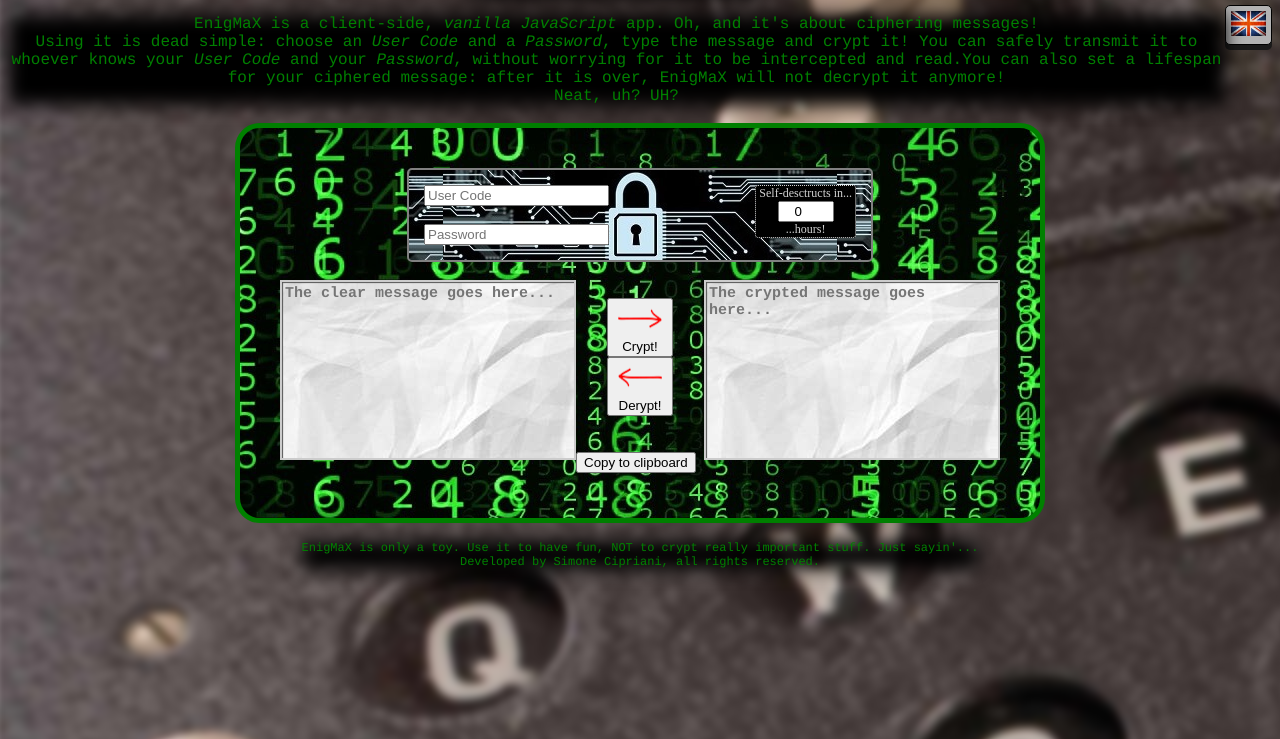
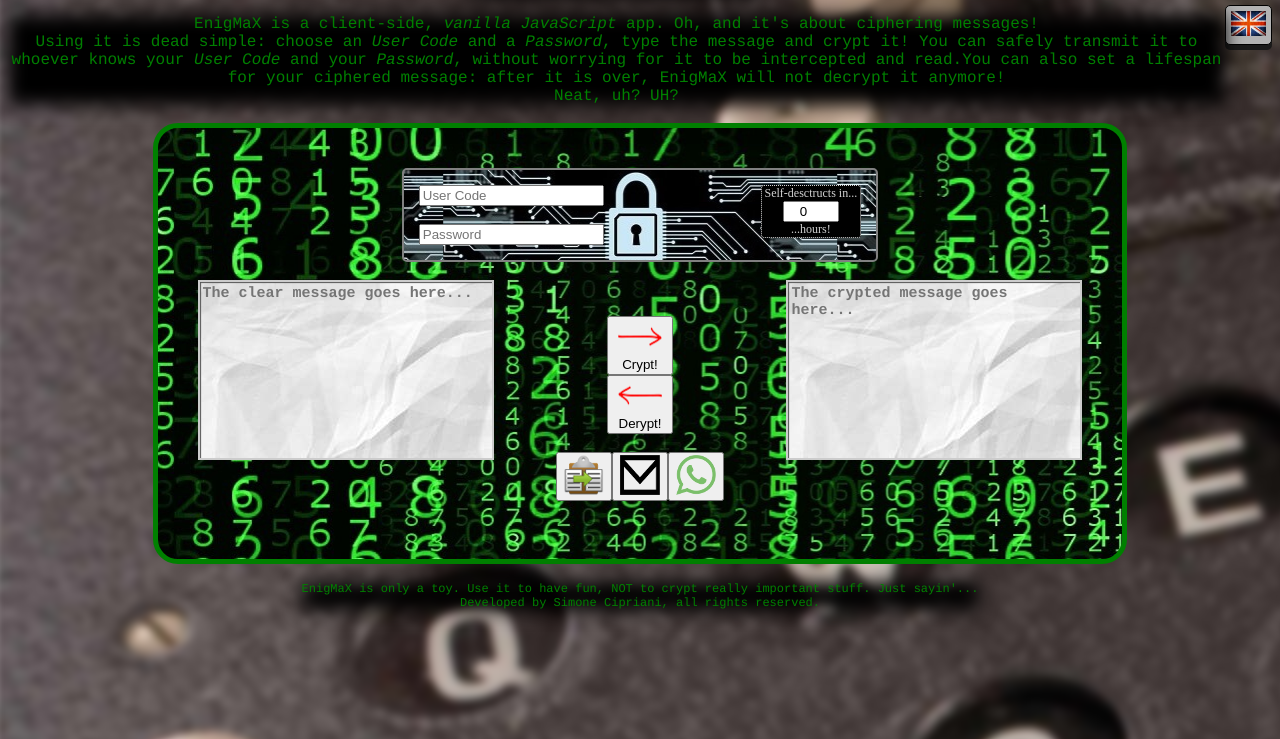
Before and after one commit to gesucca/enigmax, a plain HTML site: page public_html/index.html in a window 1280 px wide. Shown: the part 61-800 px from the top of the page. Drawn offline with nearby package versions, Linux system fonts and the light colour scheme.

Commit message:
buttons with imgs

```diff
--- a/public_html/enigMax.css
+++ b/public_html/enigMax.css
@@ -95,9 +95,9 @@ div#pedice_txt {
 	border: 5px solid green;
 	border-radius: 25px;
 
-	width: 50%;
-	min-width: 720px;
-	min-height: 310px;
+	width: 70%;
+	height: 50%;
+	min-width: 800px;
 	padding: 40px;
 
 	background: url(img/box.jpg);
@@ -110,7 +110,7 @@ div#pedice_txt {
 	border: 2px solid gray;
 	border-radius: 5px;
 
-	width: 60%;
+	width: 50%;
 	min-width: 150px;
 	padding: 15px;
 
--- a/public_html/index.html
+++ b/public_html/index.html
@@ -72,18 +72,12 @@
 			</form>
 		</div>
 		<br>
-		<!-- buttons placeholders are set on lang management with jQuery -->
 		<div style="float: left">
 			<textarea id="clearText" rows="10" cols="30"></textarea>
 		</div>
 		<div style="float: right">
 			<textarea id="cryptText" rows="10" cols="30"></textarea>
-
-
-
-
-
-		</div>
+		</div>>
 		<div style="display: table; margin: 0 auto;">
 			<br>
 			<div>
@@ -104,11 +98,19 @@
 			</div>
 			<br>
 		</div>
+		<div style="display: table; margin: 0 auto;">
+			<button class="send" id="copy" onclick="copyToClipboard(document.getElementById('cryptText'));">
+				<img src="img/copypaste.png"></img>
+			</button>
+			<button class="send" id="mail" onclick="sendEmail();">
+				<img src="img/email.png"></img>
+			</button>
+			<button class="send" id="whatsapp" onclick="sendWhatsApp();">
+				<img src="img/wa.png"></img>
+			</button>
 
+		</div>
 		<br>
-		<button id="copy" onclick="copyToClipboard(document.getElementById('cryptText'));"></button>
-
-
 	</div>
 	<br>
 	<div class="text">
--- a/public_html/js/funs.js
+++ b/public_html/js/funs.js
@@ -11,15 +11,13 @@ function setLanguage(lang) {
 
 	//switch unreachable text, such as placeholders
 	if (lang=='en') {
-		$('button[id=copy]').text('Copy to clipboard');
-		$('button[id=copy]').attr('title','This may not work on certain browsers!');
+		$('button[class=send]').attr('title','This may not work on certain browsers or devices!');
 		$('textarea[id=clearText]').attr('placeholder','The clear message goes here...');
 		$('textarea[id=cryptText]').attr('placeholder','The crypted message goes here...');
 		$('input[id=usn]').attr('placeholder','User Code');
 	}
 	if (lang=='it'){
-		$('button[id=copy]').text('Copia negli appunti');
-		$('button[id=copy]').attr('title','Questa cosa potrebbe non funzionare su qualche browser!');
+		$('button[class=send]').attr('title','Questa cosa potrebbe non funzionare su qualche browser o dispositivo!');
 		$('textarea[id=clearText]').attr('placeholder','Scrivi qui il messaggio in chiaro...');
 		$('textarea[id=cryptText]').attr('placeholder','Incolla qui il messaggio cifrato...');
 		$('input[id=usn]').attr('placeholder','Codice Utente');
@@ -77,6 +75,14 @@ function copyToClipboard(elem) {
     return succeed;
 }
 
+function sendEmail(){
+    window.location.href="mailto:?body=" + getCryptMsg() + escape(window.location.href);
+}
+
+function sendWhatsApp() {
+    window.location.href="whatsapp://send?text=Hello%20World!" + escape(window.location.href);
+}
+
 
 /*BACK*/
 
```
Also changed, not shown: public_html/img/copypaste.png (added), public_html/img/email.png (added), public_html/img/wa.png (added).
